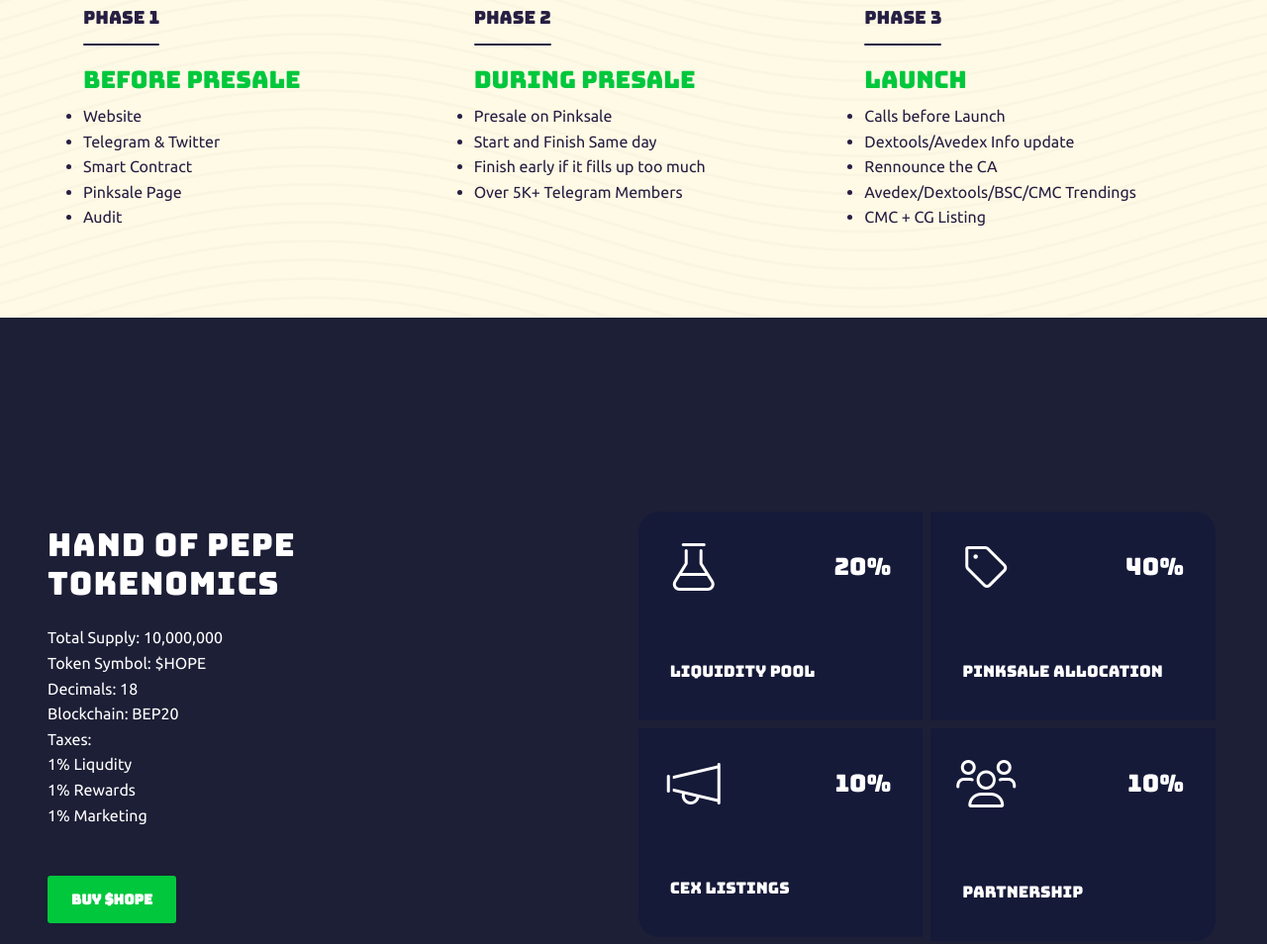
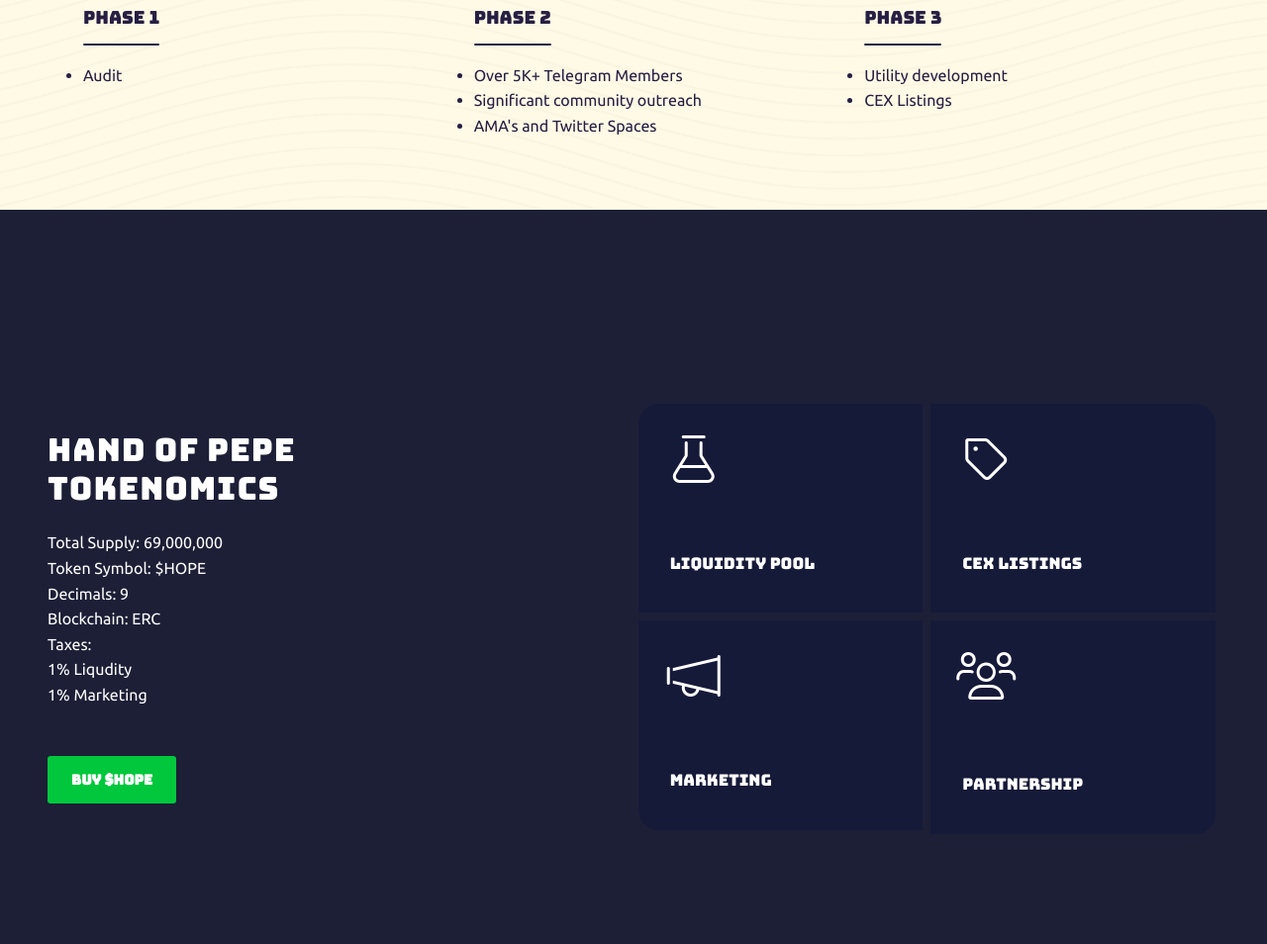
Before and after one commit to Sinzupro/handofpepe, a plain HTML site: page index.html in a window 1280 px wide. Shown: the part 1823-2777 px from the top of the page at 99% size. Drawn offline with Linux system fonts and the light colour scheme.

Commit message:
second commit

```diff
--- a/index.html
+++ b/index.html
@@ -45,7 +45,7 @@
                      <button type="button" class="nav-toggle nav-trigger">
                         <div class="nav-icon"><span></span></div>
                      </button>
-                     <a class="logo-main" href="index.html">
+                     <a class="logo-main" href="#">
                      <span class="logo-main-light">
                      <img src="images/LOGOo.png" alt="Handofpepe" />
                      </span>
@@ -197,13 +197,10 @@
                                  <div class="roadmap-block-title">
                                     <span>Phase 1</span>
                                  </div>
-                                 <h3>BEFORE PRESALE</h3>
+
                                  <ul>
-                                    <li>Website</li>
-                                    <li>Telegram & Twitter</li>
-                                    <li>Smart Contract</li>
-									         <li>Pinksale Page</li>
                                     <li>Audit</li>
+
                                  </ul>
                               </div>
                            </div>
@@ -212,12 +209,11 @@
                                  <div class="roadmap-block-title">
                                     <span>Phase 2</span>
                                  </div>
-                                 <h3>DURING PRESALE</h3>
                                  <ul class="mb-0">
-                                    <li>Presale on Pinksale</li>
-                                    <li>Start and Finish Same day</li>
-                                    <li>Finish early if it fills up too much</li>
                                     <li>Over 5K+ Telegram Members</li>
+                                    <li>Significant community outreach</li>
+                                    <li>AMA's and Twitter Spaces</li>
+
 								 </ul>
                               </div>
                            </div>
@@ -226,13 +222,10 @@
                                  <div class="roadmap-block-title">
                                     <span>Phase 3</span>
                                  </div>
-                                 <h3>Launch</h3>
                                  <ul>
-                                    <li>Calls before Launch</li>
-                                    <li>Dextools/Avedex Info update</li>
-                                    <li>Rennounce the CA</li>
-									         <li>Avedex/Dextools/BSC/CMC Trendings</li>
-                                    <li>CMC + CG Listing</li>
+                                    <li>Utility development</li>
+                                    <li>CEX Listings</li>
+
                                  </ul>
                               </div>
                            </div>
@@ -270,13 +263,13 @@
                            <div class="content-banner-txt">
                               <p>
 
-                                 Total Supply: 10,000,000<br/>
+                                 Total Supply: 69,000,000<br/>
 								 Token Symbol: $HOPE<br/>
-								 Decimals: 18<br/>
-								 Blockchain: BEP20<br/>
+								 Decimals: 9<br/>
+								 Blockchain: ERC<br/>
                          Taxes:<br/>
                          1% Liqudity<br/>
-                         1% Rewards<br/>
+
                          1% Marketing<br/>
 
                               </p>
@@ -292,7 +285,7 @@
                                     <div class="icon-block-icon">
                                        <i class="fa-light fa-flask"></i>
                                     </div>
-                                    <h3 class="icon-block-perc">20%</h3>
+                                    <h3 class="icon-block-perc"></h3>
                                  </div>
                                  <div class="icon-block-text">
                                     <h4>Liquidity Pool</h4>
@@ -305,10 +298,10 @@
                                     <div class="icon-block-icon">
                                        <i class="fa-light fa-tag"></i>
                                     </div>
-                                    <h3 class="icon-block-perc">40%</h3>
+                                    <h3 class="icon-block-perc"></h3>
                                  </div>
                                  <div class="icon-block-text">
-                                    <h4>Pinksale Allocation</h4>
+                                    <h4>CEX Listings</h4>
                                  </div>
                               </div>
                            </div>
@@ -320,10 +313,10 @@
                                     <div class="icon-block-icon">
                                        <i class="fa-light fa-megaphone"></i>
                                     </div>
-                                    <h3 class="icon-block-perc">10%</h3>
+                                    <h3 class="icon-block-perc"></h3>
                                  </div>
                                  <div class="icon-block-text">
-                                    <h4>CEX Listings</h4>
+                                    <h4>Marketing</h4>
                                  </div>
                               </div>
                            </div>
@@ -333,7 +326,7 @@
                                     <div class="icon-block-icon">
                                        <i class="fa-light fa-users"></i>
                                     </div>
-                                    <h3 class="icon-block-perc">10%</h3>
+                                    <h3 class="icon-block-perc"></h3>
                                  </div>
                                  <div class="icon-block-text">
                                     <h4>Partnership</h4>
@@ -349,7 +342,7 @@
                <div class="container">
                   <div class="footer-content">
                      <div class="footer-logo-main">
-                        <a class="footer-logo" href="index.html">
+                        <a class="footer-logo" href="#">
                         <img src="images/HANDOFPEPE.png" alt="HandofPEPE" />
                         </a>
                      </div>
@@ -371,7 +364,7 @@
             <div id="copyright">
                <div class="container">
                   <div id="footer-bottom">
-                     <div class="footer-copyright">Copyright &copy;<span id="copyright-year"></span> <a href="index.html" style="color:rgb(23, 63, 19)">HandofPEPE</a> All rights reserved.</br>
+                     <div class="footer-copyright">Copyright &copy;<span id="copyright-year"></span> <a href="#" style="color:rgb(23, 63, 19)">HandofPEPE</a> All rights reserved.</br>
 
 
 
```
Also changed, not shown: images/wbanner.jpg, images/wbanner00.jpg (deleted), images/wbanner7.jpg (added).
